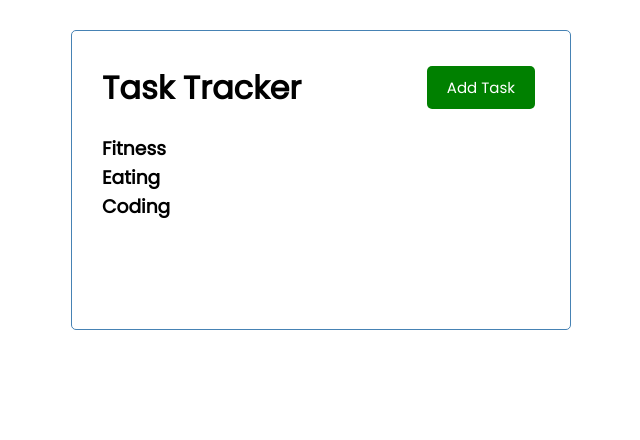
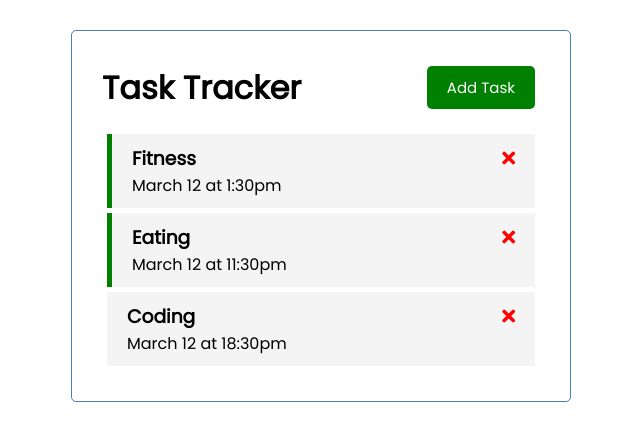
Before and after one commit to Ayoubkassi/Vue-JS, a Vue app in the folder vue-crash-2021/: page / in a window 1280 px wide. Shown: the top 440 px of the page, without its empty margins (319-959 px from the left). Built offline with nearby package versions, Linux system fonts and the light colour scheme.

Commit message:
Single Task and Conditional render

```diff
--- a/vue-crash-2021/public/index.html
+++ b/vue-crash-2021/public/index.html
@@ -5,6 +5,7 @@
     <meta http-equiv="X-UA-Compatible" content="IE=edge">
     <meta name="viewport" content="width=device-width,initial-scale=1.0">
     <link rel="icon" href="<%= BASE_URL %>favicon.ico">
+    <link rel="stylesheet" href="https://cdnjs.cloudflare.com/ajax/libs/font-awesome/5.15.4/css/all.min.css">
     <title><%= htmlWebpackPlugin.options.title %></title>
   </head>
   <body>
--- a/vue-crash-2021/src/App.vue
+++ b/vue-crash-2021/src/App.vue
@@ -26,19 +26,19 @@ export default {
         id : 1,
         text : "Fitness",
         day : "March 12 at 1:30pm",
-        reminder : "true"
+        reminder : true
      },
      {
         id : 2,
         text : "Eating",
         day : "March 12 at 11:30pm",
-        reminder : "false"
+        reminder : true
      },
      {
         id : 3,
         text : "Coding",
         day : "March 12 at 18:30pm",
-        reminder : "true"
+        reminder : false
      }
     ]
   }
--- /dev/null
+++ b/vue-crash-2021/src/components/Task.vue
@@ -0,0 +1,43 @@
+<template>
+  <div :class="[task.reminder ? 'reminder' : '' , 'task']">
+    <h3>
+    {{ task.text }}
+    <i class="fas fa-times"></i>
+    </h3>
+    <p>{{ task.day }}</p>
+  </div>
+</template>
+
+
+<script>
+  export default {
+    name : 'Task',
+    props : {
+      task : Object
+    }
+  }
+</script>
+
+
+<style scope>
+
+  .fas {
+  color :red
+  }
+  .task {
+    background : #f4f4f4;
+    margin : 5px;
+    padding : 10px 20px;
+    cursor : pointer;
+  }
+
+  .task.reminder{
+    border-left : 5px solid green;
+  }
+
+  .task h3{
+    display : flex;
+    align-items : center;
+    justify-content : space-between;
+  }
+</style>
--- a/vue-crash-2021/src/components/Tasks.vue
+++ b/vue-crash-2021/src/components/Tasks.vue
@@ -1,15 +1,20 @@
 <template>
   <div v-for="task in tasks" :key="task.id">
-      <h3> {{ task.text }} </h3>
+      <Task :task="task" />
   </div>
 </template>
 
 
 <script>
+  import Task from './Task'
+
   export default {
     name : "Tasks",
     props : {
       tasks : Array
+    },
+    components : {
+      Task
     }
   }
 </script>
```
